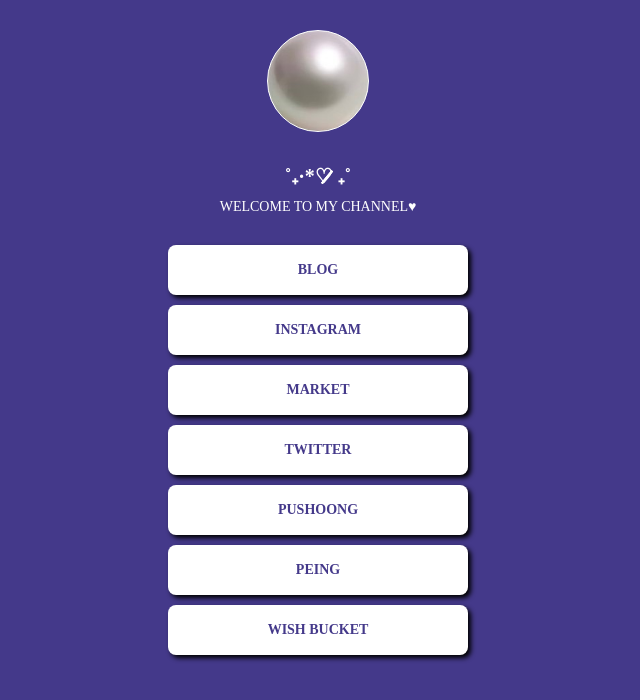
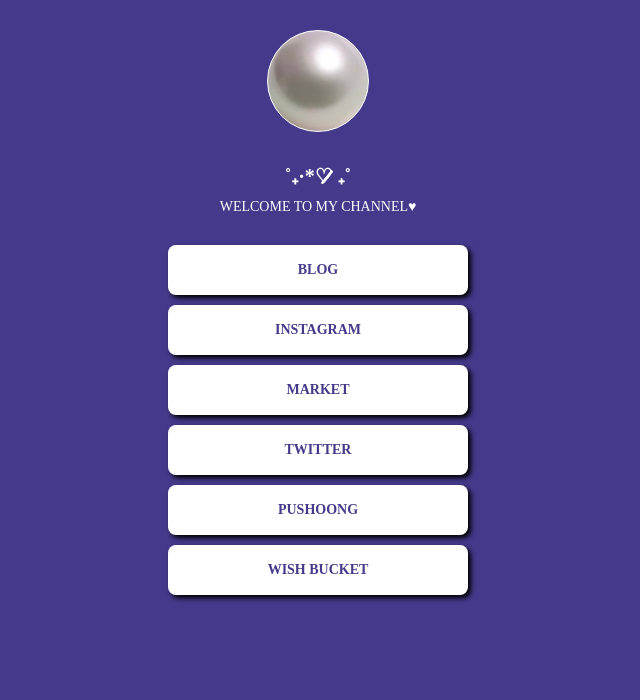
Before and after one commit to jinrisjinri/mypage, a plain HTML site: page index.html in a window 1280 px wide. Shown: the whole page, without its empty margins (322-962 px from the left). Drawn offline with Linux system fonts and the light colour scheme; a web font is replaced by a local one.

Commit message:
Update index.html

```diff
--- a/index.html
+++ b/index.html
@@ -90,7 +90,6 @@
             <a target="_blank" href="https://www.instagram.com/killer_club_/">MARKET</a>
             <a target="_blank" href="https://twitter.com/killer_club_/">TWITTER</a>
             <a target="_blank" href="https://pushoong.com/ask/5787629221">PUSHOONG</a>
-            <a target="_blank" href="https://peing.net/ko/zinriszinri">PEING</a>
              <a target="_blank" href="https://www.wishbucket.io/users/1957214548">WISH BUCKET</a>
         </div>
         <!-- 우리가 웹페이지에서 볼 수 있는 부분을 세팅하는 곳이죠.
```
